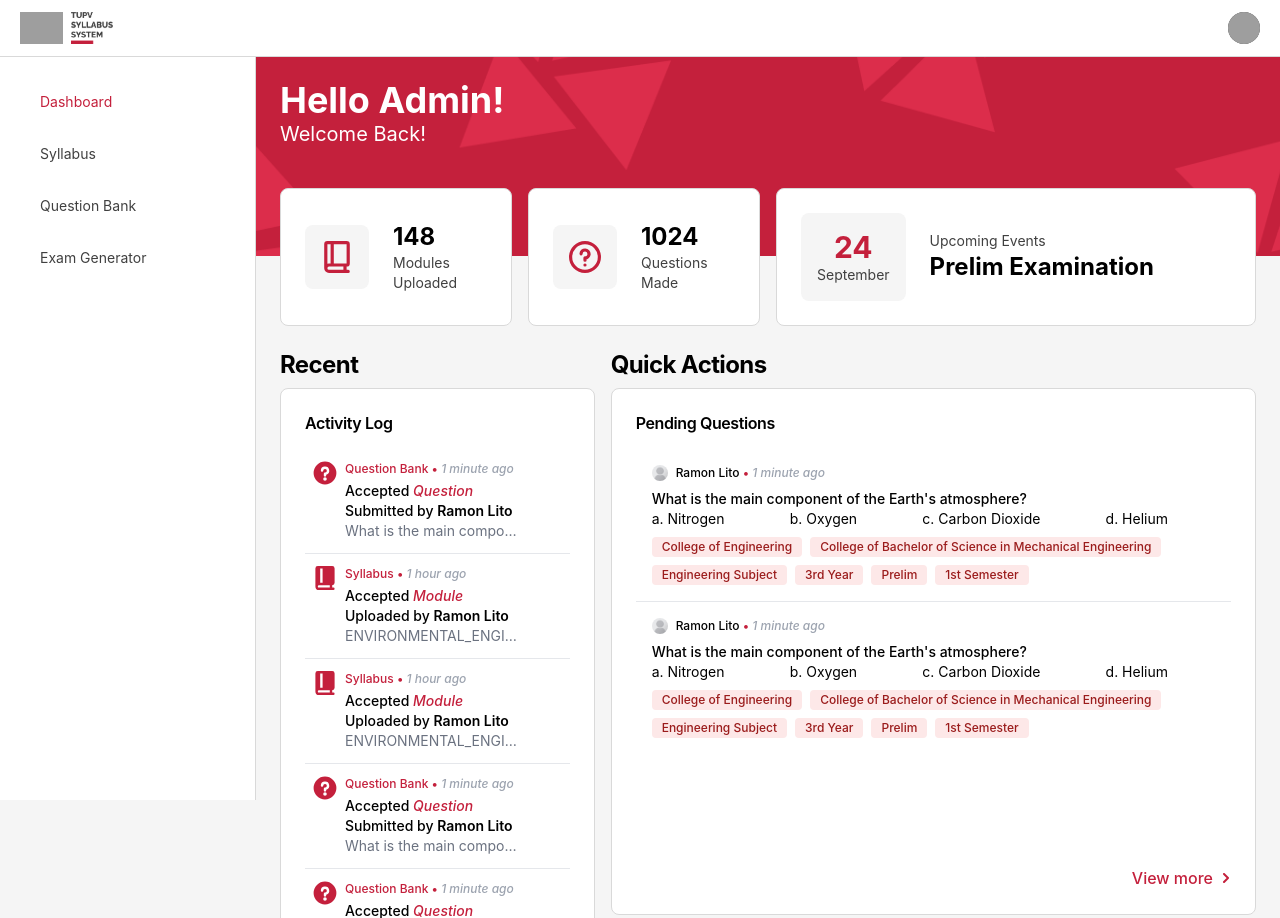
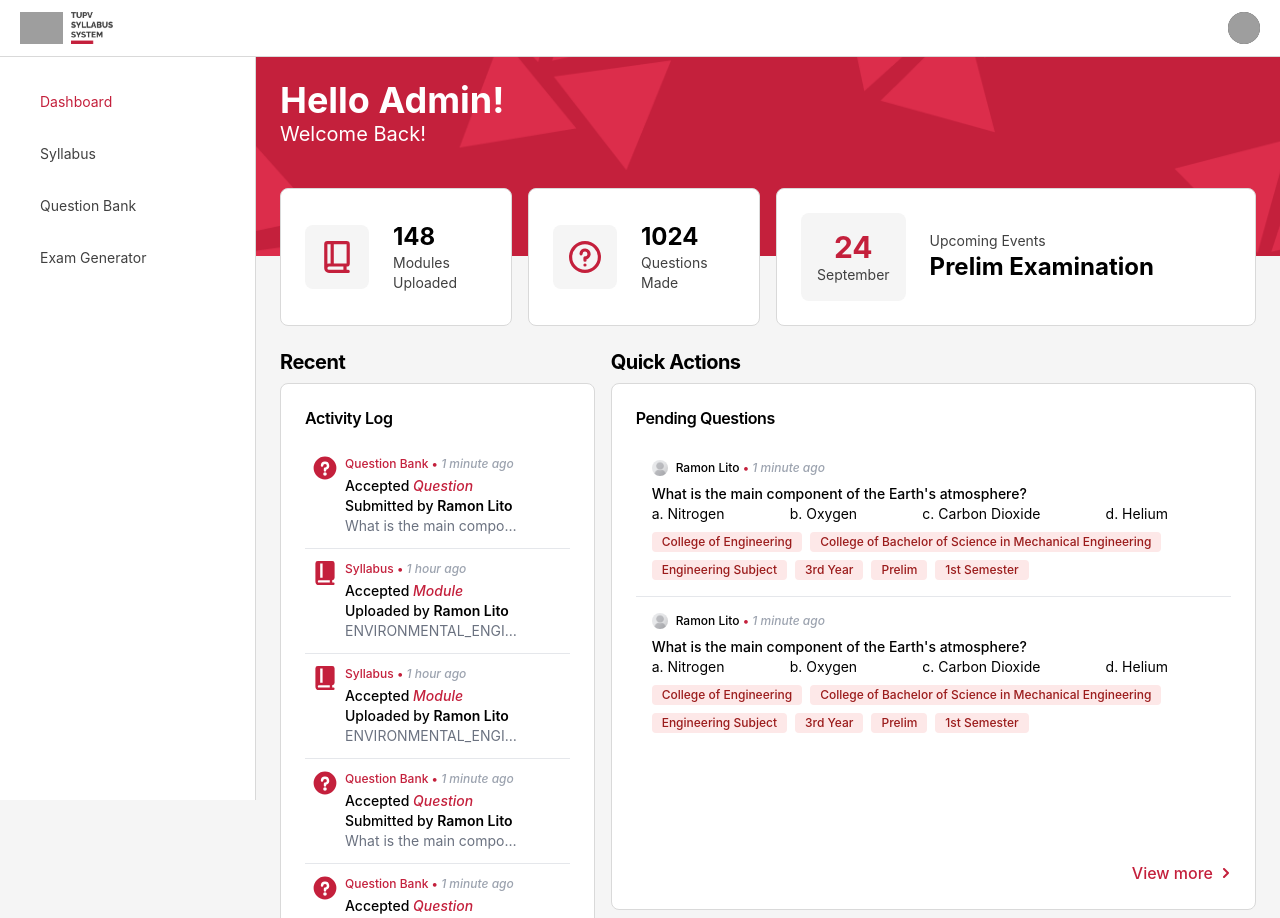
Before and after one commit to chrisffs/TUPV-SS, a PHP site: page /dashboard.php in a window 1280 px wide. Shown: the top 918 px of the page. Run offline with PHP 8.4, Linux system fonts and the light colour scheme; the visitor is signed in with stand-in values (Sample User, id 1); style sheets or scripts are compiled from the project's sources; some libraries are stand-ins or nearby versions; grey boxes are pictures that could not be loaded.

Commit message:
jquery installed

```diff
--- a/admin/dashboard.php
+++ b/admin/dashboard.php
@@ -62,10 +62,10 @@
       </div>
       <div class="grid grid-cols-3 gap-4">
          <div class="col-span-1">
-            <h1 class="leading-tight tracking-tight text-2xl font-bold mb-2">Recent</h1>
+            <h1 class="leading-tight tracking-tight text-xl font-bold mb-2">Recent</h1>
          </div>
          <div class="col-span-2">
-            <h1 class="leading-tight tracking-tight text-2xl font-bold mb-2">Quick Actions</h1>
+            <h1 class="leading-tight tracking-tight text-xl font-bold mb-2">Quick Actions</h1>
          </div>
       </div>
       <div class="grid grid-cols-3 grid-rows-2 gap-4 content-stretch">
--- a/package.json
+++ b/package.json
@@ -22,6 +22,7 @@
     "tailwindcss": "^3.3.3"
   },
   "dependencies": {
-    "flowbite": "^1.8.1"
+    "flowbite": "^1.8.1",
+    "jquery": "^3.7.1"
   }
 }
```
Also changed, not shown: package-lock.json.
